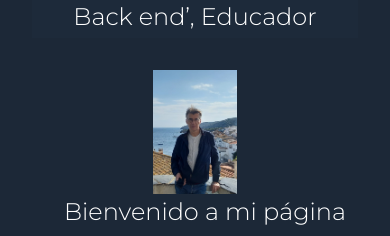
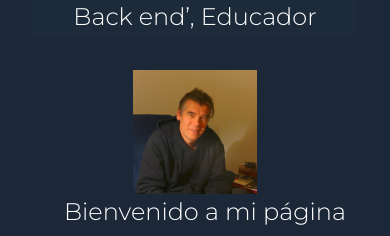
Before and after one commit to ferranclosa/portfolio-dynamic, a React (Create React App) app: page / in a window 390 px wide. Shown: the part 380-616 px from the top of the page. Built offline with nearby package versions, Linux system fonts and the light colour scheme.

Commit message:
new guaperas photo

```diff
--- a/src/assets/css/main.css
+++ b/src/assets/css/main.css
@@ -695,11 +695,10 @@ main#home {
   .container .portrait {
     width: 500px;
     height: 500px;
-    background-image: url("../img/Ferran Aug 2021.jpg");
-    background-repeat: no-repeat;
+    background-image: url("../img/Ferran_guaperas.jfif");
     background-position: center;
-    background-size: contain;
-    border-radius: 45px;
+    border-radius: 50px 50px;
+    object-fit: contain;
   }
   .container .welcome {
     font-size: 1.5rem;
--- a/src/assets/scss/main.scss
+++ b/src/assets/scss/main.scss
@@ -481,11 +481,12 @@ main {
   .portrait {
     width: 500px;
     height: 500px;
-    background-image: url("../img/Ferran Aug 2021.jpg");
-    background-repeat: no-repeat;
+    background-image: url("../img/Ferran_guaperas.jfif");
+    // background-repeat: no-repeat;
     background-position: center;
-    background-size: contain;
-    border-radius: 45px ;
+    // background-size: contain;
+    border-radius: 50px 50px;
+    object-fit: contain;
   }
   .welcome {
     font-size: 1.5rem;
--- a/src/data/projectdata.js
+++ b/src/data/projectdata.js
@@ -7,7 +7,7 @@ const projectdata =
             firstWord:"",
             spannedWord:"Projects",
             lastWord:"I’ve enjoyed",
-            intro:"This is a sample of IT projects, most of them involving big complexity. All of them with successful outcome, I have provided my personal take of each project, as , globally, they have been extremely useful experiences. Note that these projects tend to be large corporate projects",
+            intro:"This is a sample of IT projects, most of them involving big complexity. I have provided my personal take from each project as, globally, they have been extremely useful experiences. Note that these projects tend to be large corporate projects, which means that there was a large team involved, although I was always making some difference in a positive way",
             details: [
                 {
                     title:"IT Modernisation programme",
@@ -16,6 +16,7 @@ const projectdata =
                     year:"2014",
                     code:"ITM",
                     description:"This project consists on the review and implementation of all our systems to ensure that they are ready for the Digital Era. This means moving out of legacy systems and platforms into more distributed and API aware systems. This is where Microservices become relevant, as well as the Channels stream where we integrate solutions with customers and open secure channels",
+                    role : ` `,
                     stars: 6,
                     order: 10
                 },
@@ -25,6 +26,7 @@ const projectdata =
                     place:"Paris",
                     year:"2007",
                     code:"FUS",
+                    role : ` `,
                     description:"This project involved a change on the HSBC legal entity from an Member of the Group HSBC to being HSBC France. There was both a massive data migration project, but also the impact on the customers, as all contracts and accounts had to be re-created under the newfinancial institution",
                     stars: 2,
                     order: 20
@@ -36,6 +38,7 @@ const projectdata =
                     year:"2006",
                     code:"CCF",
                     description: `This was a Data Migration project. This was also the largest of the kind within HSBC. 2.6 million customers were migrated from CCF to HSBC in Franc on a single weekend.`,
+                    role : ` `,
                     stars: 2,
                     order: 20
                 },
@@ -44,6 +47,7 @@ const projectdata =
                     subtitle:"Data Migration, Change Management, Risk Management",
                     level:"Excellent",
                     description:"This was a Data Migration project, which was executed using robots, which via scripts, they simulated data capture and automated BAU exception handling. This approach was decided based on the small customer number (< 8K)",
+                    role : ` `,
                     stars: 5,
                     order: 30,
                     place:"Paris",
@@ -57,6 +61,7 @@ const projectdata =
                     description:`This project thaught me a lesson. On the dangers of overconfidence. This project was a follow-up to the Banque de Picardie project,
                             and there were incorrectly placed assumptions, that led to wrong decisions. The type of customer was very diffrent, as well as the product offering.
                             At the end, everything was fine, but they were some difficult times following an implementation with plenty of errors.`,
+                            role : ` `,
                     stars: 1,
                     order: 40,
                     place:"Paris",
@@ -69,6 +74,7 @@ const projectdata =
                     subtitle:"Data Migration, Change Management, Risk Management, This was the first of a chain of migrations for the Groupe CCF in France",
                     level:"Excellent",
                     description:"Here, as it was the first one of many, I had to first adapt to French corporate culture, including learning the language, and then slowly but surely 'sell' my capabilities until they accepted me as one that could help them deliver what we had to deliver",
+                    role : ` `,
                     stars: 1,
                     order: 50,
                     place:"Amiens",
@@ -82,6 +88,7 @@ const projectdata =
                     description:`Both Migrating data into a Core Banking System and implementing the change of the Turkish Lira,
                         where last three zeros where dropped from the currency, During my stay, in Istambul, a terrorist attack against
                         HSBC and the UK participation in the Irak war, stopped the project, and I was transferred back to London.`,
+                        role : ` `,
                     stars: 1,
                     order: 100,
                     place:"Istambul",
@@ -93,6 +100,7 @@ const projectdata =
                     subtitle:"Data Migration, Change Management, Risk Management, Cultural challenges.",
                     level:"Excellent",
                     description:"Following the acquisition of the biggest bank in Malta, A poject was initiated to move to HSBC systems. This was my first large project abroad, and I, personally still feel a strong attachment and connection with that project and all that it represented for the team members that participated on it. In Malta my first daughter was born.",
+                    role : ` `,
                     stars: 1,
                     order: 80,
                     place:"Valleta",
@@ -101,11 +109,25 @@ const projectdata =
                 }
                 ,
                 {
+                    title:"Forbes UK",
+                    subtitle:"Creation of Distance and Online Courses",
+                    level:"Excellent",
+                    description:"This project was something special: On my own initiative, I devised a system initially to automate test scorings, and then using Visual Basic and Office, automate the registration and enrolment process, followed by the creation of the learning material and the follow up of the assignments for the distance learning students. It was implemented by Forbes and it became the first Online and Distance learning center in the UK.",
+                    role : ` `,
+                    stars: 4,
+                    order: 120,
+                    place:"London",
+                    year:"1996-1997",
+                    code:"LON",
+                }
+                ,
+                {
                     title:"HSBC Greece",
                     subtitle:"Data Migration, Change Management, Risk Management, Cultural challenges.",
 
                     level:"Excellent",
                     description:"This project involved the migration from a Barclays operation in Greece into the HSBC fold. So, some data migration, together with some issues derived from both Y2K and incoming EUR.",
+                    role : ` `,
                     stars: 1,
                     order: 70,
                     place:"Athens",
@@ -156,7 +178,6 @@ const projectdata =
                 {
                     title:"Union Bancaire de Paris",
                     subTitle :"Data Migration, Change Management, Risk Management, Ce fut la deuxième d’une chaîne de migrations pour le Groupe CCF en France.",
-
                     niveau:"Excellent",
                     description:"Apprendre leasson, cela m’a beaucoup attiré en ce qui concerne l’excès de confiance. Ce projet faisait suite au projet de la Banque de Picardie, et il y avait des hypothèses mal placées, qui ont conduit à de mauvaises décisions. Le type de client était très différent, ainsi que l’offre de produits. À la fin, tout allait bien, mais c’était des moments difficiles.",
                     stars: 1,
```
Also changed, not shown: 1 other file (tests, documents, lock files or other folders).
